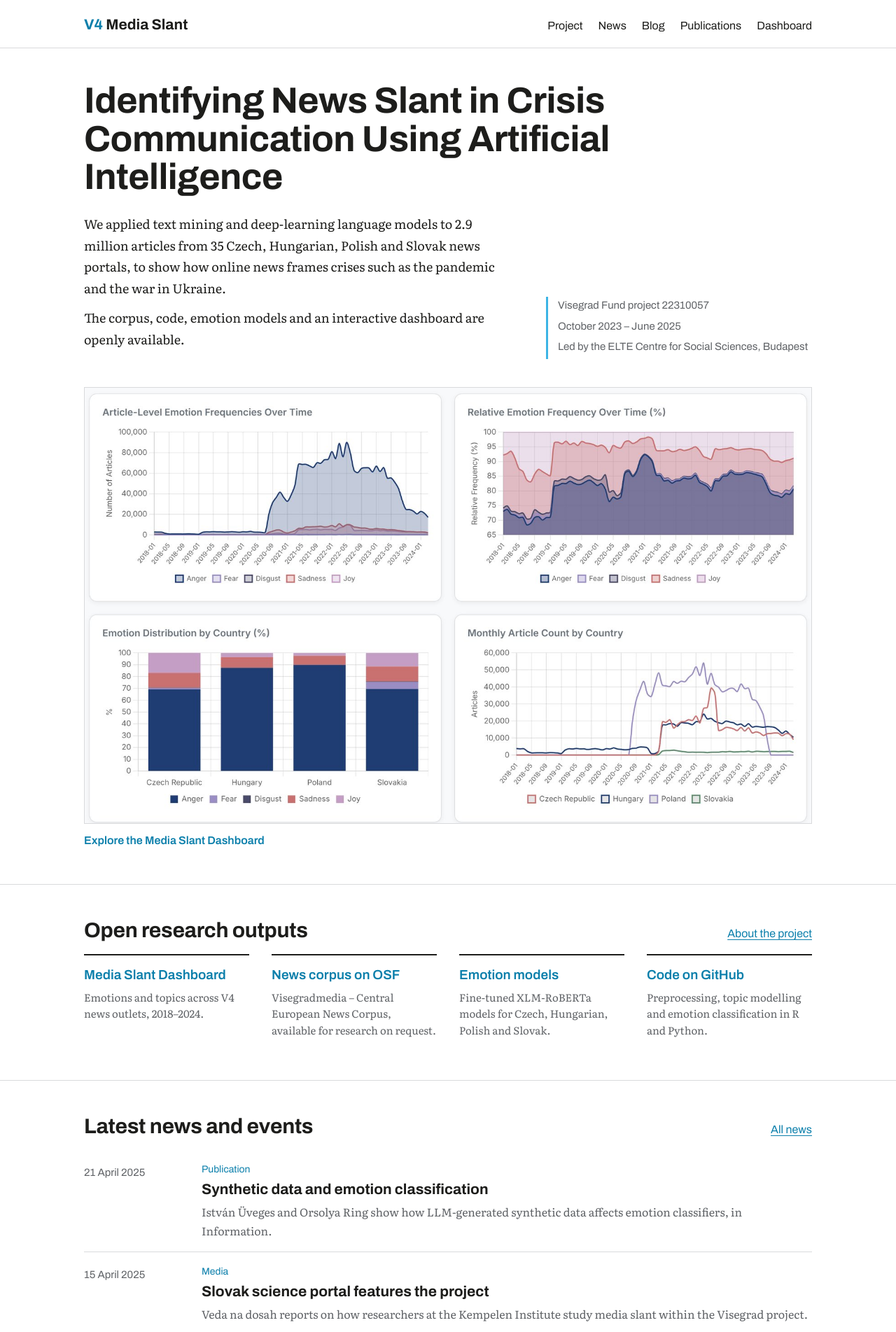
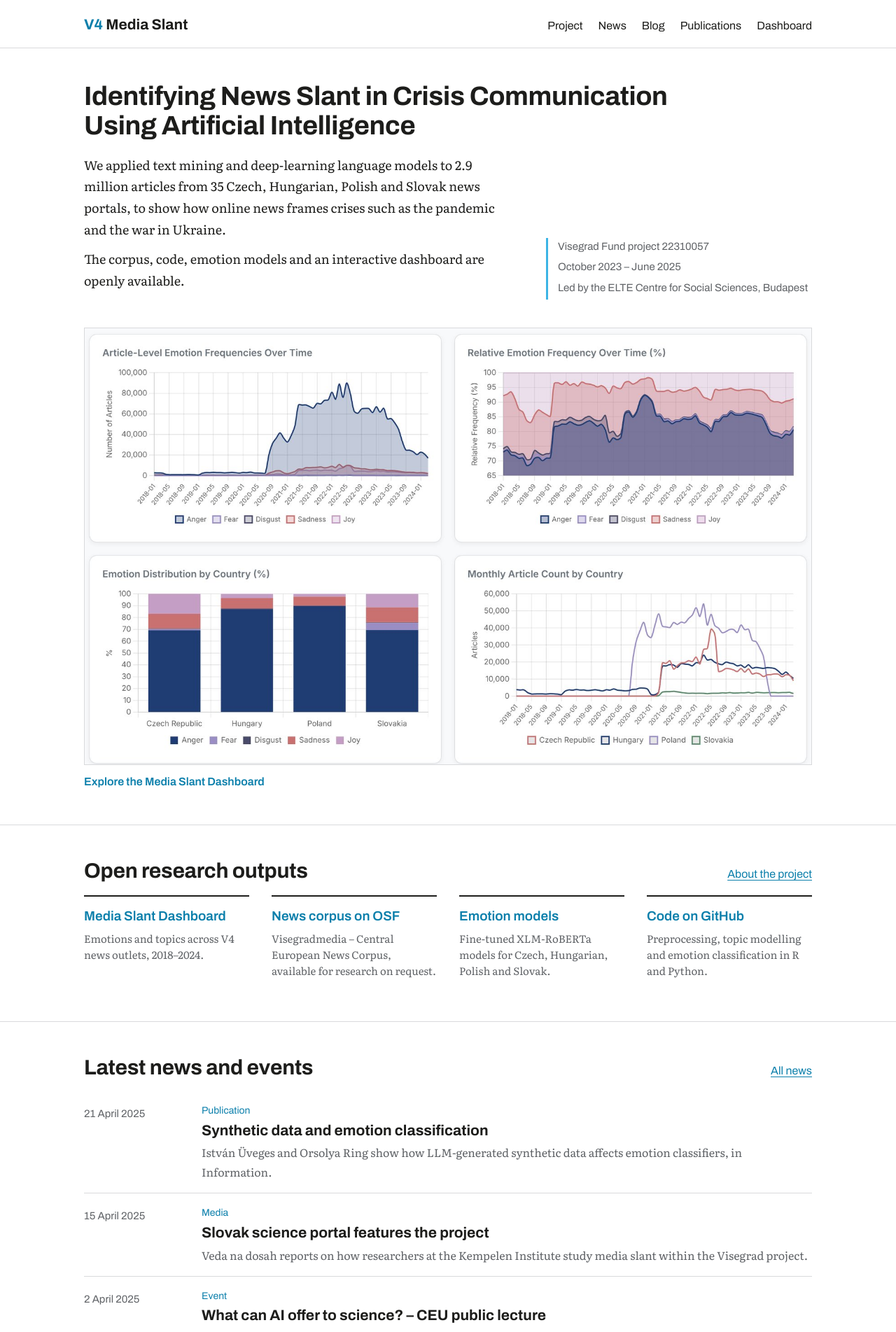
Before and after one commit to ringorsolya/v4slant-site, a Jekyll site: the page built from index.html, in a window 1280 px wide. Shown: the top 1903 px of the page at 70% size. Built offline with Jekyll 4.4.1, drawn with Linux system fonts in a browser that asks for light colours.

Commit message:
Reduce home page headline further
Co-Authored-By: Claude Opus 5.5 <noreply@anthropic.com>
Claude-Session: https://claude.ai/code/session_013xfZbvasC9FqKPGGKo9KJJ

```diff
--- a/assets/css/style.css
+++ b/assets/css/style.css
@@ -55,8 +55,8 @@ h1, h2, h3 { font-stretch: 75%; font-weight: 700; letter-spacing: -0.01em; }
 /* Home hero: the one bold element */
 .hero { padding: 48px 0 48px; border-bottom: 1px solid var(--rule); }
 .hero h1 {
-  font-size: clamp(30px, 4.2vw, 52px); line-height: 1.05; margin: 0 0 24px;
-  font-stretch: 70%; font-weight: 700; max-width: 30ch;
+  font-size: clamp(26px, 3vw, 38px); line-height: 1.1; margin: 0 0 20px;
+  font-stretch: 75%; font-weight: 700; max-width: 40ch;
 }
 .hero-text { display: grid; grid-template-columns: minmax(0, 620px) 1fr; gap: 40px; align-items: end; }
 .hero-text p { margin: 0 0 12px; font-size: 18px; }
```
